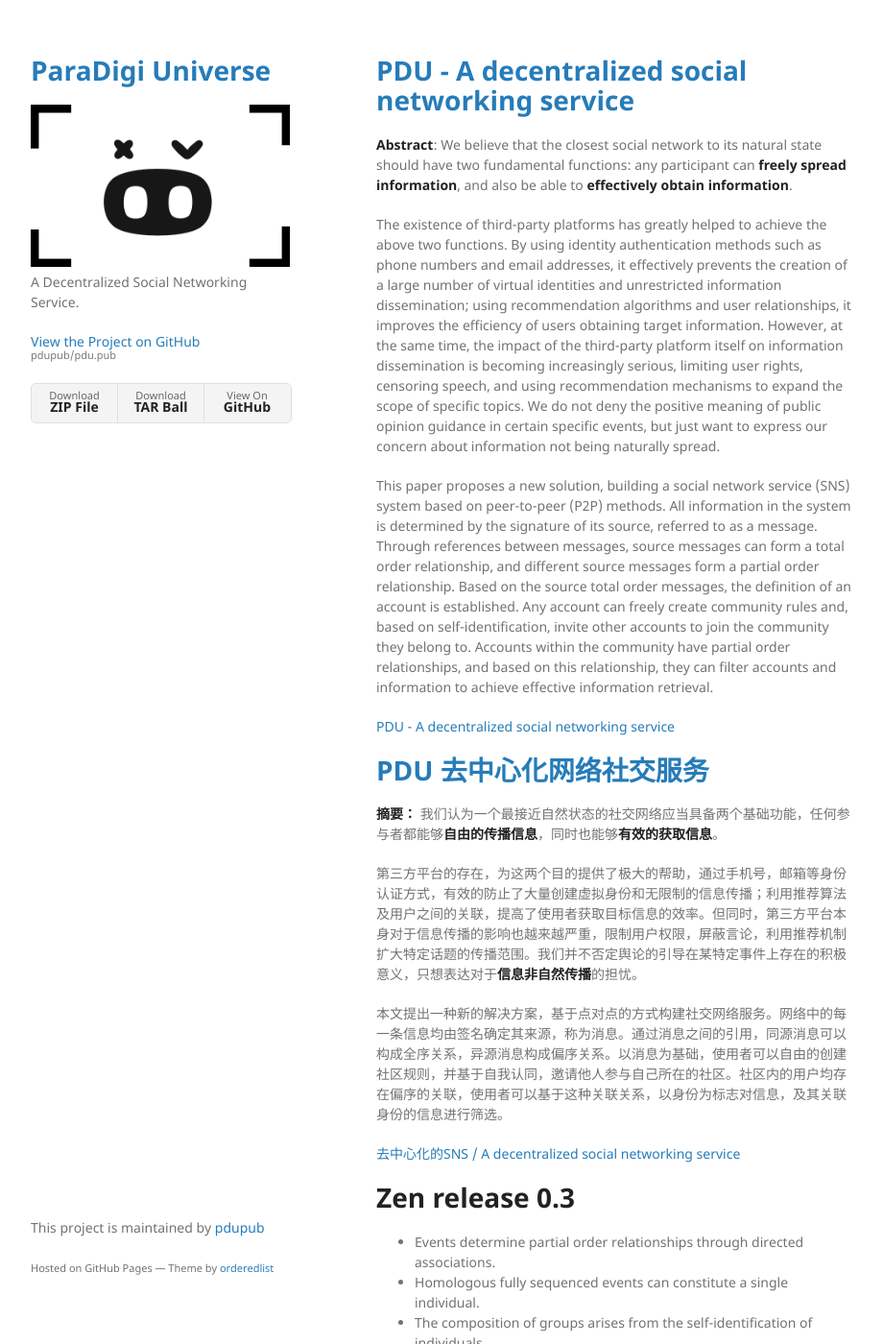
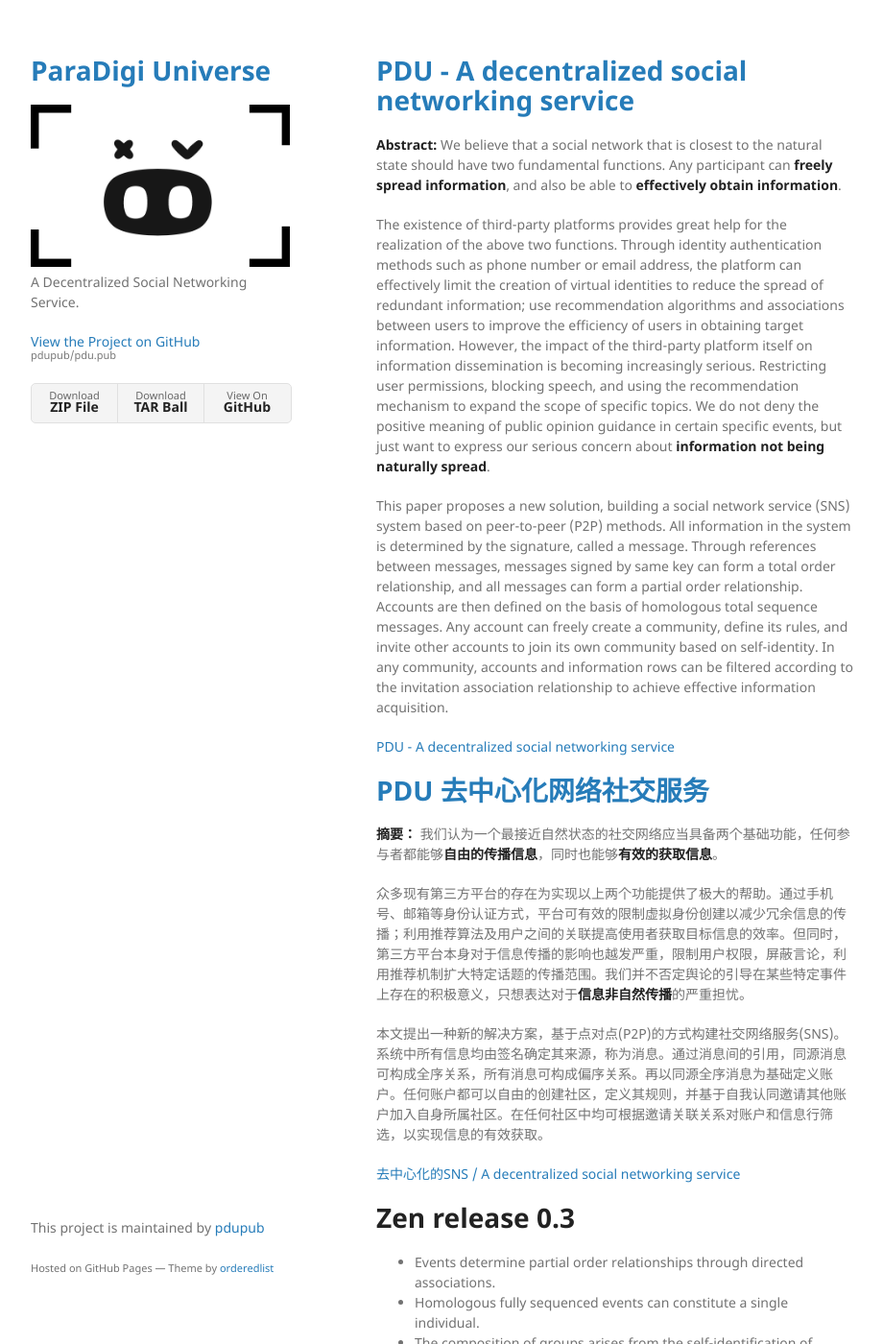
Before and after one commit to pdupub/pdu.pub, a Jekyll site: the page built from index.md, in a window 1280 px wide and 1400 px high. Shown: the whole window at 96% size, without its empty margins (178-1098 px from the left). Built offline with Jekyll 4.4.1, drawn with Linux system fonts in a browser that asks for light colours; our own code applies the rules of GitHub Pages for plain Markdown files.

Commit message:
white paper, retranslate abstract

```diff
--- a/index.md
+++ b/index.md
@@ -3,11 +3,11 @@
 ---
 # [PDU - A decentralized social networking service](./docs/en/WhitePaperV2.html)
 
-**Abstract**: We believe that the closest social network to its natural state should have two fundamental functions: any participant can **freely spread information**, and also be able to **effectively obtain information**.
+**Abstract:** We believe that a social network that is closest to the natural state should have two fundamental functions. Any participant can **freely spread information**, and also be able to **effectively obtain information**.
 
-The existence of third-party platforms has greatly helped to achieve the above two functions. By using identity authentication methods such as phone numbers and email addresses, it effectively prevents the creation of a large number of virtual identities and unrestricted information dissemination; using recommendation algorithms and user relationships, it improves the efficiency of users obtaining target information. However, at the same time, the impact of the third-party platform itself on information dissemination is becoming increasingly serious, limiting user rights, censoring speech, and using recommendation mechanisms to expand the scope of specific topics. We do not deny the positive meaning of public opinion guidance in certain specific events, but just want to express our concern about information not being naturally spread.
+The existence of third-party platforms provides great help for the realization of the above two functions. Through identity authentication methods such as phone number or email address, the platform can effectively limit the creation of virtual identities to reduce the spread of redundant information; use recommendation algorithms and associations between users to improve the efficiency of users in obtaining target information. However, the impact of the third-party platform itself on information dissemination is becoming increasingly serious. Restricting user permissions, blocking speech, and using the recommendation mechanism to expand the scope of specific topics. We do not deny the positive meaning of public opinion guidance in certain specific events, but just want to express our serious concern about **information not being naturally spread**.
 
-This paper proposes a new solution, building a social network service (SNS) system based on peer-to-peer (P2P) methods. All information in the system is determined by the signature of its source, referred to as a message. Through references between messages, source messages can form a total order relationship, and different source messages form a partial order relationship. Based on the source total order messages, the definition of an account is established. Any account can freely create community rules and, based on self-identification, invite other accounts to join the community they belong to. Accounts within the community have partial order relationships, and based on this relationship, they can filter accounts and information to achieve effective information retrieval.
+This paper proposes a new solution, building a social network service (SNS) system based on peer-to-peer (P2P) methods. All information in the system is determined by the signature, called a message. Through references between messages, messages signed by same key can form a total order relationship, and all messages can form a partial order relationship. Accounts are then defined on the basis of homologous total sequence messages. Any account can freely create a community, define its rules, and invite other accounts to join its own community based on self-identity. In any community, accounts and information rows can be filtered according to the invitation association relationship to achieve effective information acquisition.
 
 [PDU - A decentralized social networking service](./docs/en/WhitePaperV2.html)
 
@@ -15,9 +15,9 @@
 
 **摘要：** 我们认为一个最接近自然状态的社交网络应当具备两个基础功能，任何参与者都能够**自由的传播信息**，同时也能够**有效的获取信息**。
 
-第三方平台的存在，为这两个目的提供了极大的帮助，通过手机号，邮箱等身份认证方式，有效的防止了大量创建虚拟身份和无限制的信息传播；利用推荐算法及用户之间的关联，提高了使用者获取目标信息的效率。但同时，第三方平台本身对于信息传播的影响也越来越严重，限制用户权限，屏蔽言论，利用推荐机制扩大特定话题的传播范围。我们并不否定舆论的引导在某特定事件上存在的积极意义，只想表达对于**信息非自然传播**的担忧。
+众多现有第三方平台的存在为实现以上两个功能提供了极大的帮助。通过手机号、邮箱等身份认证方式，平台可有效的限制虚拟身份创建以减少冗余信息的传播；利用推荐算法及用户之间的关联提高使用者获取目标信息的效率。但同时，第三方平台本身对于信息传播的影响也越发严重，限制用户权限，屏蔽言论，利用推荐机制扩大特定话题的传播范围。我们并不否定舆论的引导在某些特定事件上存在的积极意义，只想表达对于**信息非自然传播**的严重担忧。
 
-本文提出一种新的解决方案，基于点对点的方式构建社交网络服务。网络中的每一条信息均由签名确定其来源，称为消息。通过消息之间的引用，同源消息可以构成全序关系，异源消息构成偏序关系。以消息为基础，使用者可以自由的创建社区规则，并基于自我认同，邀请他人参与自己所在的社区。社区内的用户均存在偏序的关联，使用者可以基于这种关联关系，以身份为标志对信息，及其关联身份的信息进行筛选。
+本文提出一种新的解决方案，基于点对点(P2P)的方式构建社交网络服务(SNS)。系统中所有信息均由签名确定其来源，称为消息。通过消息间的引用，同源消息可构成全序关系，所有消息可构成偏序关系。再以同源全序消息为基础定义账户。任何账户都可以自由的创建社区，定义其规则，并基于自我认同邀请其他账户加入自身所属社区。在任何社区中均可根据邀请关联关系对账户和信息行筛选，以实现信息的有效获取。
 
 [去中心化的SNS / A decentralized social networking service](./docs/zh/WhitePaperV2.html)
 
```
Also changed, not shown: docs/en/WhitePaperV2.md (+3 -4 lines), docs/zh/WhitePaperV2.md (+3 -3 lines).
